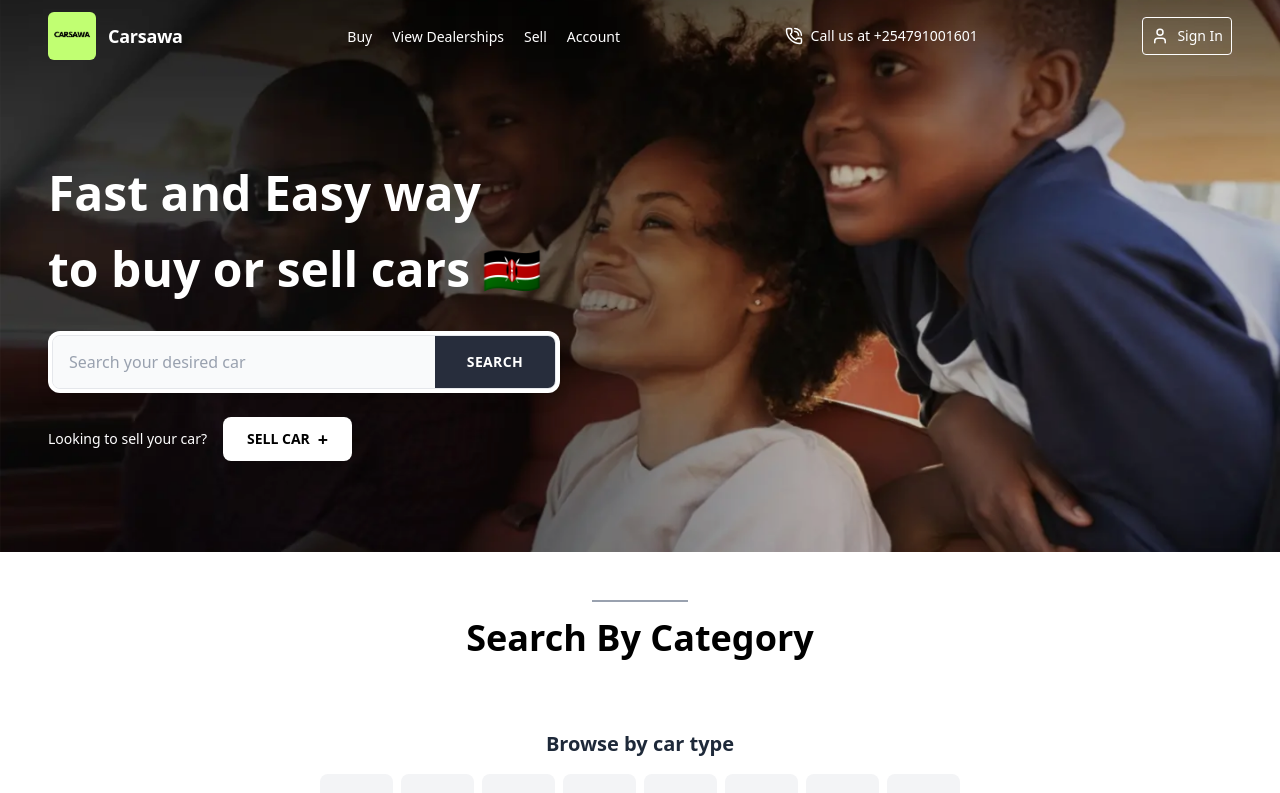
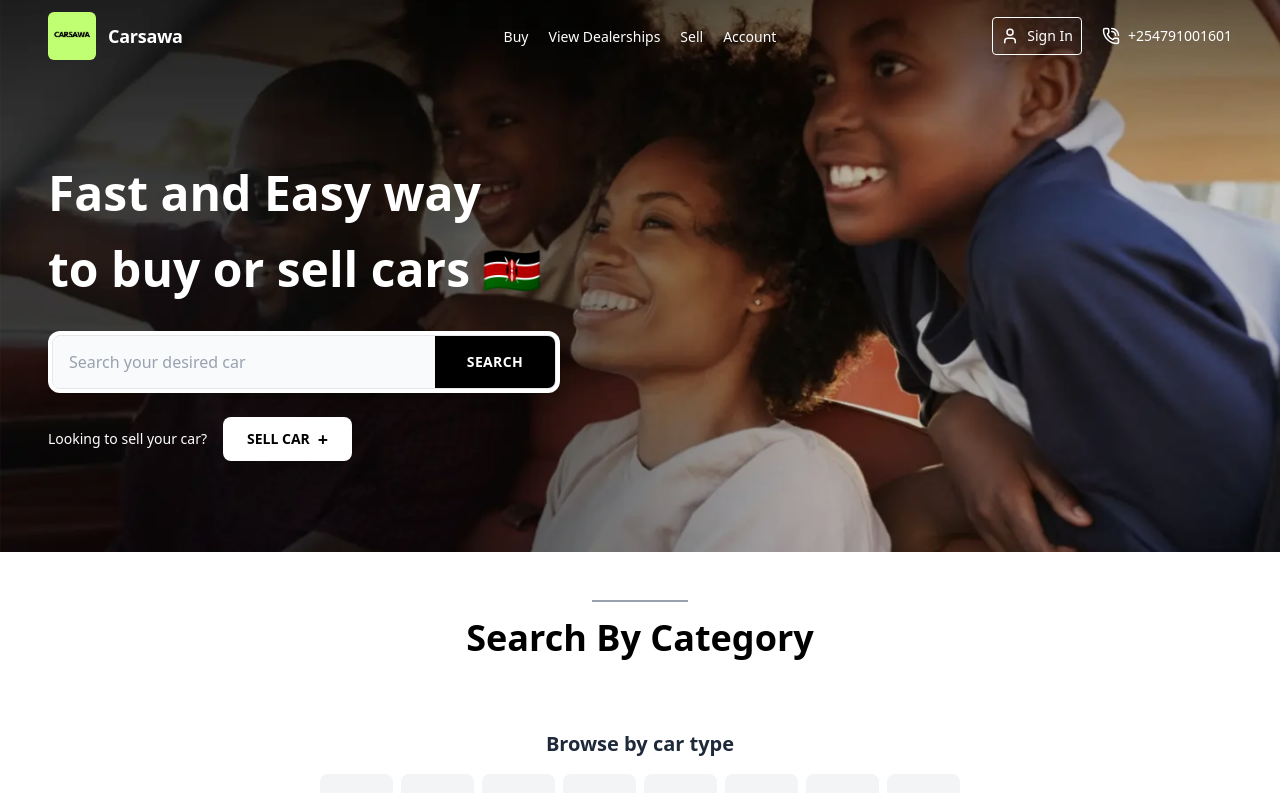
Before and after one commit to Elviskarani/carsawa-frontend-elvis, a Next.js app: page / in a window 1280 px wide. Shown: the top 793 px of the page. Built offline with nearby package versions, Linux system fonts and the light colour scheme.

Commit message:
header/navbar update

```diff
--- a/src/app/components/CarSearchInput.tsx
+++ b/src/app/components/CarSearchInput.tsx
@@ -39,7 +39,7 @@ const CarSearchInput: React.FC<CarSearchInputProps> = ({
         />
         <button
           onClick={handleSearch}
-          className="bg-[#272D3C] hover:bg-blue-700 active:bg-blue-800 text-white px-3 sm:px-8 py-3 sm:py-4 font-semibold text-xs sm:text-sm tracking-wide transition-all duration-200 active:translate-y-px min-h-[44px] touch-manipulation whitespace-nowrap"
+          className="bg-[#000000] hover:bg-[#a2d462] active:bg-[#a2d462] text-white px-3 sm:px-8 py-3 sm:py-4 font-semibold text-xs sm:text-sm tracking-wide transition-all duration-200 active:translate-y-px min-h-[44px] touch-manipulation whitespace-nowrap"
         >
           SEARCH
         </button>
--- a/src/app/components/header.tsx
+++ b/src/app/components/header.tsx
@@ -1,13 +1,46 @@
-// components/Header.js
 "use client";
 
 import Link from 'next/link'
 import Image from 'next/image'
 import { useState, useEffect } from 'react'
 import { usePathname } from 'next/navigation'
-import { PhoneCall } from "lucide-react"
-import { User } from "lucide-react"
-import AuthModal from './Authmodal';
+import { PhoneCall, User } from "lucide-react"
+import AuthModal from './Authmodal'
+
+interface NavLinkProps {
+  href: string
+  children: React.ReactNode
+  pathname: string
+  textColor: string
+  onClick?: () => void
+}
+
+const NavLink = ({
+  href,
+  children,
+  pathname,
+  textColor,
+  onClick
+}: NavLinkProps) => {
+  const isActive = pathname === href
+
+  return (
+    <Link
+      href={href}
+      className={`
+        relative text-sm font-medium leading-normal
+        after:content-[''] after:absolute after:left-0 after:bottom-0
+        after:h-[2px] ${isActive ? 'after:w-full' : 'after:w-0'}
+        after:bg-current hover:after:w-full
+        after:transition-all after:duration-300
+        ${textColor}
+      `}
+      onClick={onClick}
+    >
+      {children}
+    </Link>
+  )
+}
 
 const Header = () => {
   const [isMenuOpen, setIsMenuOpen] = useState(false)
@@ -16,7 +49,6 @@ const Header = () => {
   const pathname = usePathname()
   const isHomePage = pathname === '/'
 
-  // Handle scroll events
   useEffect(() => {
     const handleScroll = () => {
       const scrollTop = window.scrollY
@@ -25,7 +57,6 @@ const Header = () => {
 
     window.addEventListener('scroll', handleScroll)
 
-    // Cleanup event listener on component unmount
     return () => {
       window.removeEventListener('scroll', handleScroll)
     }
@@ -33,14 +64,6 @@ const Header = () => {
 
   const toggleMenu = () => {
     setIsMenuOpen(!isMenuOpen)
-  }
-
-  const openAuthModal = () => {
-    setIsAuthModalOpen(true)
-  }
-
-  const closeAuthModal = () => {
-    setIsAuthModalOpen(false)
   }
 
   const handleSignInClick = () => {
@@ -51,7 +74,6 @@ const Header = () => {
     setIsAuthModalOpen(false)
   }
 
-  // Determine header background based on scroll state and page
   const getHeaderBackground = () => {
     if (isHomePage) {
       return isScrolled
@@ -61,7 +83,6 @@ const Header = () => {
     return 'bg-white border-b border-solid border-b-[#293038]'
   }
 
-  // Determine text color based on scroll state and page
   const getTextColor = () => {
     if (isHomePage) {
       return isScrolled ? 'text-black' : 'text-white'
@@ -69,7 +90,6 @@ const Header = () => {
     return 'text-black'
   }
 
-  // Determine icon color based on scroll state and page
   const getIconColor = () => {
     if (isHomePage) {
       return isScrolled ? 'text-black' : 'text-white'
@@ -77,7 +97,6 @@ const Header = () => {
     return 'text-black'
   }
 
-  // Determine border color for sign-in button
   const getSignInBorder = () => {
     if (isHomePage) {
       return isScrolled
@@ -87,7 +106,6 @@ const Header = () => {
     return 'border-gray-700 hover:bg-gray-50'
   }
 
-  // Determine mobile menu background
   const getMobileMenuBackground = () => {
     if (isHomePage) {
       return isScrolled
@@ -97,7 +115,6 @@ const Header = () => {
     return 'bg-white border-t border-[#293038]'
   }
 
-  // Determine mobile menu border color
   const getMobileBorderColor = () => {
     if (isHomePage) {
       return isScrolled
@@ -110,13 +127,18 @@ const Header = () => {
   return (
     <>
       <header className={`sticky top-0 z-50 transition-all duration-300 ${getHeaderBackground()}`}>
-        <div className="flex items-center justify-between px-4 sm:px-6 md:px-12 py-3">
-          {/* Logo Section */}
+        <div className="
+          grid grid-cols-3
+          items-center
+          px-4 sm:px-6 md:px-12 py-3
+        ">
+          {/* Left: Logo */}
+          <div className="flex justify-start">
             <Link href="/" className="flex items-center gap-3 text-white hover:opacity-80 transition-opacity">
               <div className="relative w-10 h-10 sm:w-12 sm:h-12">
                 <Image
                   src="/carsawa.png"
-                alt="Desty Events Logo"
+                  alt="Carsawa Logo"
                   fill
                   className="object-contain rounded-md"
                   sizes="(max-width: 640px) 40px, 48px"
@@ -127,45 +149,45 @@ const Header = () => {
                 Carsawa
               </h2>
             </Link>
-
-          {/* Desktop Navigation */}
-          <nav className="hidden lg:flex items-center gap-5">
-            <Link href="/cars" className={`text-sm font-medium leading-normal hover:underline hover:font-bold transition-opacity ${getTextColor()}`}>
-              Buy
-            </Link>
-            <Link href="/dealers" className={`text-sm font-medium leading-normal hover:underline hover:font-bold transition-opacity ${getTextColor()}`}>
-              View Dealerships
-            </Link>
-            <Link href="/sell-a-car" className={`text-sm font-medium leading-normal hover:underline hover:font-bold transition-opacity ${getTextColor()}`}>
-              Sell
-            </Link>
-
-            <Link href="/account" className={`text-sm font-medium leading-normal hover:underline hover:font-bold transition-opacity ${getTextColor()}`}>
-              Account
-            </Link>
-
-          </nav>
-
-          {/* Contact section - Hidden on mobile, visible on tablet and up */}
-          <div className="hidden md:flex gap-2 items-center">
-            <PhoneCall size={18} className={getIconColor()}/>
-            <h2 className={`text-sm ${getTextColor()}`}>
-              Call us at +254791001601
-            </h2>
           </div>
 
-          {/* Sign in button - Always visible, responsive design */}
+          {/* Center: Nav */}
+          <div className="hidden lg:flex justify-center gap-5">
+            <NavLink href="/cars" pathname={pathname} textColor={getTextColor()}>
+              Buy
+            </NavLink>
+            <NavLink href="/dealers" pathname={pathname} textColor={getTextColor()}>
+              View Dealerships
+            </NavLink>
+            <NavLink href="/sell-a-car" pathname={pathname} textColor={getTextColor()}>
+              Sell
+            </NavLink>
+            <NavLink href="/account" pathname={pathname} textColor={getTextColor()}>
+              Account
+            </NavLink>
+          </div>
+
+          {/* Right: Sign In + Phone */}
+          <div className="hidden lg:flex justify-end items-center gap-5">
             <div
-            className={`flex border rounded p-2 gap-2 items-center hover:bg-opacity-10 hover:bg-gray-500 transition-colors cursor-pointer ${getSignInBorder()}`}
+              className={`flex border rounded p-2 gap-2 items-center hover:bg-opacity-5 hover:bg-[#a2d462] transition-colors cursor-pointer ${getSignInBorder()}`}
               onClick={handleSignInClick}
             >
-            <User size={18} className={getIconColor()}/>
+              <User size={18} className={getIconColor()} />
               <h2 className={`text-sm sm:block ${getTextColor()}`}>
                 Sign In
               </h2>
             </div>
 
-          {/* Mobile Menu Button - Only visible on mobile */}
+            <div className="hidden md:flex gap-2 items-center">
+              <PhoneCall size={18} className={getIconColor()} />
+              <h2 className={`text-sm ${getTextColor()}`}>
+                +254791001601
+              </h2>
+            </div>
+          </div>
+
+          {/* Mobile Menu Button */}
           <button
             onClick={toggleMenu}
             className={`lg:hidden p-2 rounded-md transition-colors ${
@@ -205,33 +227,34 @@ const Header = () => {
         {isMenuOpen && (
           <nav className={`lg:hidden px-4 py-4 ${getMobileMenuBackground()}`}>
             <div className="flex flex-col space-y-4">
-              <Link
+              <NavLink
                 href="/cars"
-                className={`text-sm font-medium leading-normal hover:opacity-80 transition-opacity py-2 ${getTextColor()}`}
+                pathname={pathname}
+                textColor={getTextColor()}
                 onClick={() => setIsMenuOpen(false)}
               >
                 Buy
-              </Link>
-              <Link
+              </NavLink>
+              <NavLink
                 href="/sell-a-car"
-                className={`text-sm font-medium leading-normal hover:opacity-80 transition-opacity py-2 ${getTextColor()}`}
+                pathname={pathname}
+                textColor={getTextColor()}
                 onClick={() => setIsMenuOpen(false)}
               >
                 Sell
-              </Link>
-
-              <Link
+              </NavLink>
+              <NavLink
                 href="/account"
-                className={`text-sm font-medium leading-normal hover:opacity-80 transition-opacity py-2 ${getTextColor()}`}
+                pathname={pathname}
+                textColor={getTextColor()}
                 onClick={() => setIsMenuOpen(false)}
               >
                 Account
-              </Link>
+              </NavLink>
 
-              {/* Mobile-only contact info */}
               <div className={`border-t pt-4 mt-4 sm:hidden ${getMobileBorderColor()}`}>
                 <div className="flex items-center gap-2 py-2">
-                  <PhoneCall size={18} className={getIconColor()}/>
+                  <PhoneCall size={18} className={getIconColor()} />
                   <span className={`text-sm ${getTextColor()}`}>
                     +254791001601
                   </span>
@@ -242,7 +265,6 @@ const Header = () => {
         )}
       </header>
 
-      {/* Auth Modal */}
       <AuthModal
         isOpen={isAuthModalOpen}
         onClose={handleCloseModal}
```
Also changed, not shown: 1 other file (tests, documents, lock files or other folders). Lines whose indentation alone changed are shown as unchanged.
